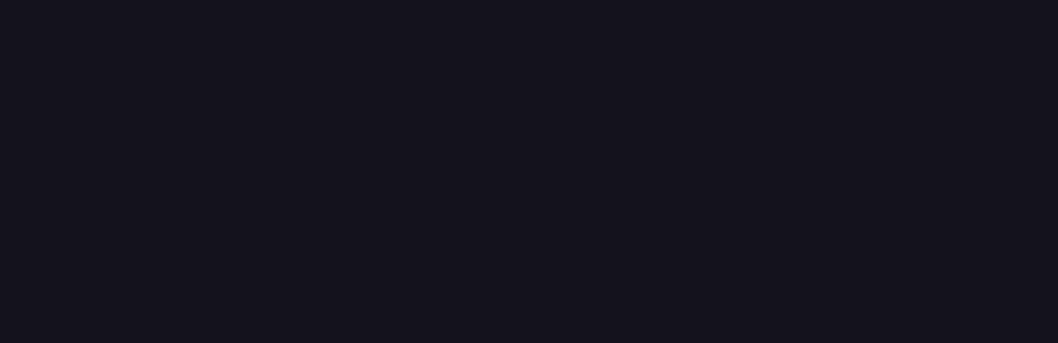
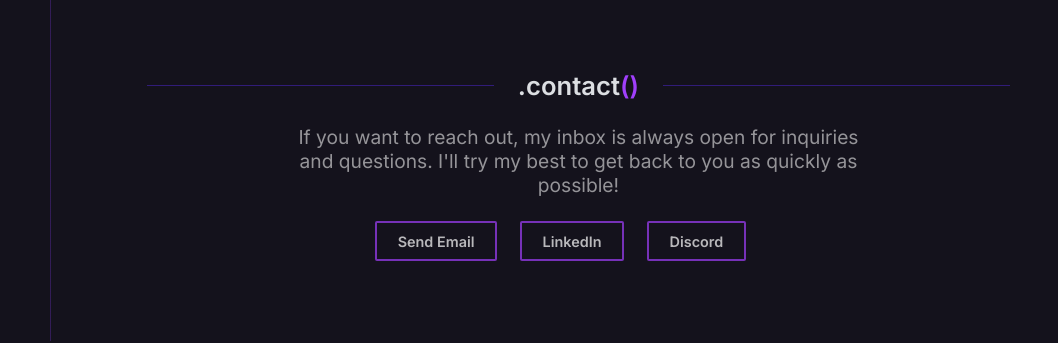
Before and after one commit to Luis-Code-3/personal-website-client, a Next.js app: page / in a window 1280 px wide. Shown: the part 1526-1869 px from the top of the page, without its empty margins (110-1168 px from the left). Before the commit the page ends 1503 px from the top, so only its background shows below. Built offline with nearby package versions, Linux system fonts and the light colour scheme.

Commit message:
create and style contact section, style the scrollbar

```diff
--- /dev/null
+++ b/app/components/Contact.tsx
@@ -0,0 +1,23 @@
+"use client"
+import styles from "./contact.module.css"
+import { motion } from "framer-motion"
+
+const Contact = () => {
+  return (
+    <div className={styles.contactContainer}>
+        <motion.div initial={{opacity: 0, y: 20}} whileInView={{opacity: 1, y: 0}} viewport={{once: true}} transition={{duration: 1}} className={styles.titleBox}>
+            <div className={styles.contactBar}></div>
+            <h1 id="contact">.contact<span className={styles.paraSpan}>()</span></h1>
+            <div className={styles.contactBar}></div>
+        </motion.div>
+        <motion.p initial={{opacity: 0, y: 20}} whileInView={{opacity: 1, y: 0}} viewport={{once: true}} transition={{duration: 1}} className={styles.description}>If you want to reach out, my inbox is always open for inquiries and questions. I'll try my best to get back to you as quickly as possible!</motion.p>
+        <div className={styles.linkBox}>
+            <motion.a initial={{opacity: 0, y: 10}} whileInView={{opacity: 1, y: 0}} viewport={{once: true}} transition={{duration: 1, delay: .1}} href="">Send Email</motion.a>
+            <motion.a initial={{opacity: 0, y: 10}} whileInView={{opacity: 1, y: 0}} viewport={{once: true}} transition={{duration: 1, delay: .15}} href="https://www.linkedin.com/in/luis-angel-cordova/">LinkedIn</motion.a>
+            <motion.a initial={{opacity: 0, y: 10}} whileInView={{opacity: 1, y: 0}} viewport={{once: true}} transition={{duration: 1, delay: .2}} href="https://discord.gg/ZAg5yD5S">Discord</motion.a>
+        </div>
+    </div>
+  )
+}
+
+export default Contact
--- a/app/components/Navbar.tsx
+++ b/app/components/Navbar.tsx
@@ -41,7 +41,7 @@
         <div className={styles.linkContainer}>
             <div onClick={() => scrollView('about', 100)} className={styles.navLinks}>.about<span className={styles.purpText}>()</span></div>
             <div onClick={() => scrollView('projects', 100)} className={styles.navLinks}>.projects<span className={styles.purpText}>()</span></div>
-            <Link href={"/"} className={styles.navLinks}>.contact<span className={styles.purpText}>()</span></Link>
+            <div onClick={() => scrollView('contact', 100)} className={styles.navLinks}>.contact<span className={styles.purpText}>()</span></div>
             <div>
                 <a href="https://github.com/Luis-Code-3/"><FaGithubSquare href="" className={styles.svg}/></a>
                 <a href="https://www.linkedin.com/in/luis-angel-cordova/"><FaLinkedin className={styles.svg}/></a>
--- a/app/components/ProjectSection.tsx
+++ b/app/components/ProjectSection.tsx
@@ -51,7 +51,7 @@
             )
         })}
     </div>
-    {showButton && <motion.div initial={{opacity: 0}} whileInView={{opacity: 1}} transition={{duration: 1}} onClick={loadMore} className={styles.loadMore}>Load More...</motion.div>}
+    {showButton && <motion.div initial={{opacity: 0}} whileInView={{opacity: 1}} viewport={{once: true}} transition={{duration: 1}} onClick={loadMore} className={styles.loadMore}>Load More...</motion.div>}
     </>
   )
 }
--- /dev/null
+++ b/app/components/contact.module.css
@@ -0,0 +1,60 @@
+.contactContainer {
+    width: 100%;
+    display: flex;
+    flex-direction: column;
+    align-items: center;
+    gap: 1.5rem;
+    margin-top: 5rem;
+    margin-bottom: 5rem;
+}
+
+.titleBox {
+    display: flex;
+    gap: 1.5rem;
+    align-items: center;
+    width: 100%;
+}
+
+.titleBox h1 {
+    font-weight: 600;
+    font-size: 160%;
+}
+
+.paraSpan {
+    color: rgb(160, 63, 251);
+}
+
+.contactBar {
+    height: 1px;
+    flex-grow: 1;
+    background-color: rgb(79, 38, 213, .5);
+}
+
+.description {
+    width: 65%;
+    text-align: center;
+    font-size: 120%;
+    color: rgb(255, 255, 255, .55);
+}
+
+.linkBox {
+    width: 43%;
+    display: flex;
+    justify-content: space-between ;
+    margin-left: -36px;
+}
+
+.linkBox a {
+    border: 2px solid rgb(160, 63, 251, .7);
+    border-radius: 2px;
+    padding: .6rem 1.3rem;
+    color: rgb(255, 255, 255, .7);
+    font-weight: 600;
+    font-size: 90%;
+    transition: all .1s linear;
+}
+
+.linkBox a:hover {
+    color: rgb(255, 255, 255);
+    border: 2px solid rgb(160, 63, 251);
+}
--- a/app/components/projectSection.module.css
+++ b/app/components/projectSection.module.css
@@ -6,6 +6,7 @@
     gap: 1.5rem;
     /* transform: translateY(-20px); */
     animation: fadeIn 1s backwards;
+    margin-top: 5rem;
     /* opacity: 0; */
   }
 
--- a/app/globals.css
+++ b/app/globals.css
@@ -12,7 +12,21 @@
   max-width: 100vw;
   background-color: rgb(20, 18, 28);
   color: rgb(242, 245, 248, .9);
+
   /* padding: 1.3% 2%; */
+}
+
+::-webkit-scrollbar {
+  width: 7px; /* Width of the scrollbar */
+}
+
+::-webkit-scrollbar-track {
+  background-color: transparent; /* Remove white background */
+}
+
+::-webkit-scrollbar-thumb {
+  background-color: rgb(231, 215, 255, .1); /* Change color of the moving bar */
+  border-radius: 4px;
 }
 
 a {
--- a/app/page.tsx
+++ b/app/page.tsx
@@ -3,6 +3,7 @@
 import InfoSection from './components/InfoSection'
 import ProjectSection from './components/ProjectSection'
 import projects from "../data/projects.json"
+import Contact from './components/Contact'
 
 export default function Home() {
 
@@ -20,6 +21,7 @@
           <About/>
           <InfoSection/>
           <ProjectSection projects={projects}/>
+          <Contact/>
       </div>
     </main>
   )
```
